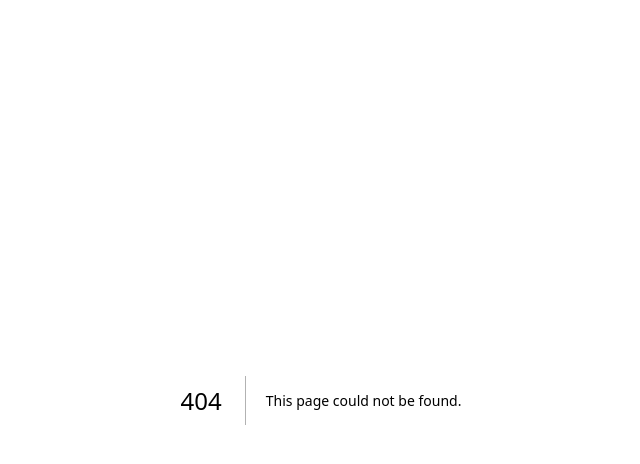
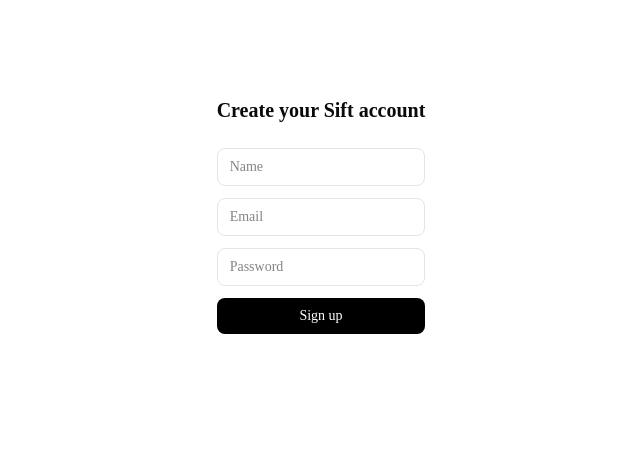
Before and after one commit to VandanPatel115/sift, a Next.js app: page /signup in a window 1280 px wide. Before the commit this address had no page. Shown: the top 464 px of the page, without its empty margins (319-959 px from the left). Built offline with nearby package versions, Linux system fonts and the light colour scheme.

Commit message:
feat: signup and login pages

```diff
--- /dev/null
+++ b/src/app/login/page.tsx
@@ -0,0 +1,41 @@
+"use client";
+
+import { useState } from "react";
+import { signIn } from "next-auth/react";
+import { useRouter } from "next/navigation";
+
+export default function LoginPage() {
+  const [email, setEmail] = useState("");
+  const [password, setPassword] = useState("");
+  const [error, setError] = useState("");
+  const [loading, setLoading] = useState(false);
+  const router = useRouter();
+
+  const handleSubmit = async (e: React.FormEvent) => {
+    e.preventDefault();
+    setLoading(true);
+    setError("");
+
+    const result = await signIn("credentials", { email, password, redirect: false });
+    if (result?.error) {
+      setError("Invalid email or password");
+      setLoading(false);
+      return;
+    }
+    router.push("/dashboard");
+  };
+
+  return (
+    <div className="mx-auto mt-24 max-w-sm">
+      <h1 className="mb-6 text-xl font-semibold">Log in to Sift</h1>
+      <form onSubmit={handleSubmit} className="flex flex-col gap-3">
+        <input placeholder="Email" type="email" required value={email} onChange={(e) => setEmail(e.target.value)} className="rounded-md border px-3 py-2 text-sm" />
+        <input placeholder="Password" type="password" required value={password} onChange={(e) => setPassword(e.target.value)} className="rounded-md border px-3 py-2 text-sm" />
+        {error && <p className="text-sm text-red-600">{error}</p>}
+        <button type="submit" disabled={loading} className="rounded-md bg-black px-3 py-2 text-sm font-medium text-white disabled:opacity-50">
+          {loading ? "Logging in…" : "Log in"}
+        </button>
+      </form>
+    </div>
+  );
+}
--- /dev/null
+++ b/src/app/signup/page.tsx
@@ -0,0 +1,57 @@
+"use client";
+
+import { useState } from "react";
+import { signIn } from "next-auth/react";
+import { useRouter } from "next/navigation";
+
+export default function SignupPage() {
+  const [name, setName] = useState("");
+  const [email, setEmail] = useState("");
+  const [password, setPassword] = useState("");
+  const [error, setError] = useState("");
+  const [loading, setLoading] = useState(false);
+  const router = useRouter();
+
+  const handleSubmit = async (e: React.FormEvent) => {
+    e.preventDefault();
+    setLoading(true);
+    setError("");
+
+    const res = await fetch("/api/auth/signup", {
+      method: "POST",
+      headers: { "Content-Type": "application/json" },
+      body: JSON.stringify({ name, email, password }),
+    });
+    const data = await res.json();
+
+    if (!res.ok) {
+      setError(data.error ?? "Something went wrong");
+      setLoading(false);
+      return;
+    }
+
+    const result = await signIn("credentials", { email, password, redirect: false });
+    if (result?.error) {
+      setError("Account created, but sign-in failed — try logging in manually.");
+      setLoading(false);
+      return;
+    }
+
+    router.push("/dashboard");
+  };
+
+  return (
+    <div className="mx-auto mt-24 max-w-sm">
+      <h1 className="mb-6 text-xl font-semibold">Create your Sift account</h1>
+      <form onSubmit={handleSubmit} className="flex flex-col gap-3">
+        <input placeholder="Name" value={name} onChange={(e) => setName(e.target.value)} className="rounded-md border px-3 py-2 text-sm" />
+        <input placeholder="Email" type="email" required value={email} onChange={(e) => setEmail(e.target.value)} className="rounded-md border px-3 py-2 text-sm" />
+        <input placeholder="Password" type="password" required minLength={8} value={password} onChange={(e) => setPassword(e.target.value)} className="rounded-md border px-3 py-2 text-sm" />
+        {error && <p className="text-sm text-red-600">{error}</p>}
+        <button type="submit" disabled={loading} className="rounded-md bg-black px-3 py-2 text-sm font-medium text-white disabled:opacity-50">
+          {loading ? "Creating account…" : "Sign up"}
+        </button>
+      </form>
+    </div>
+  );
+}
```
